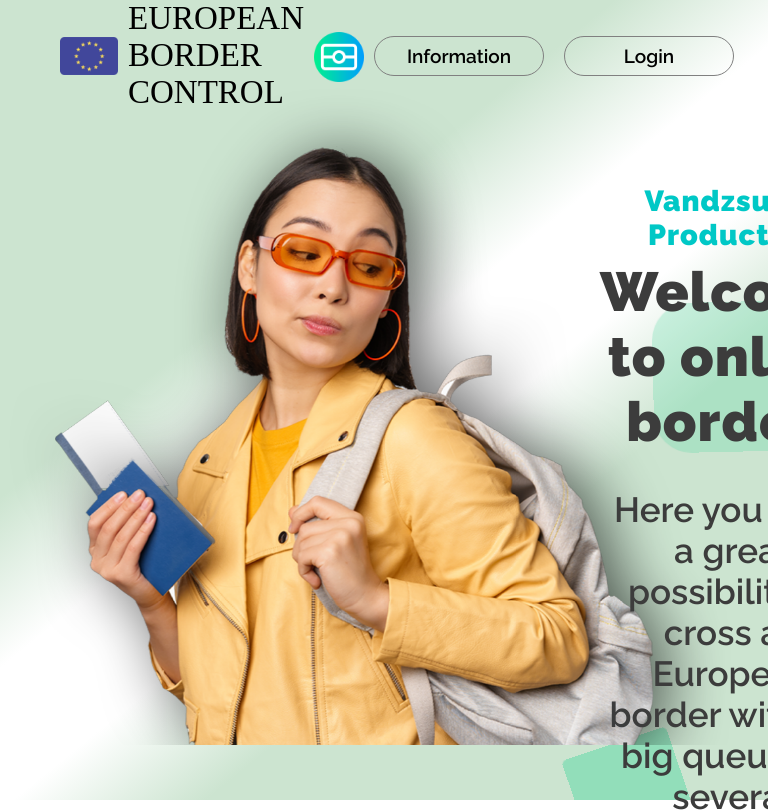
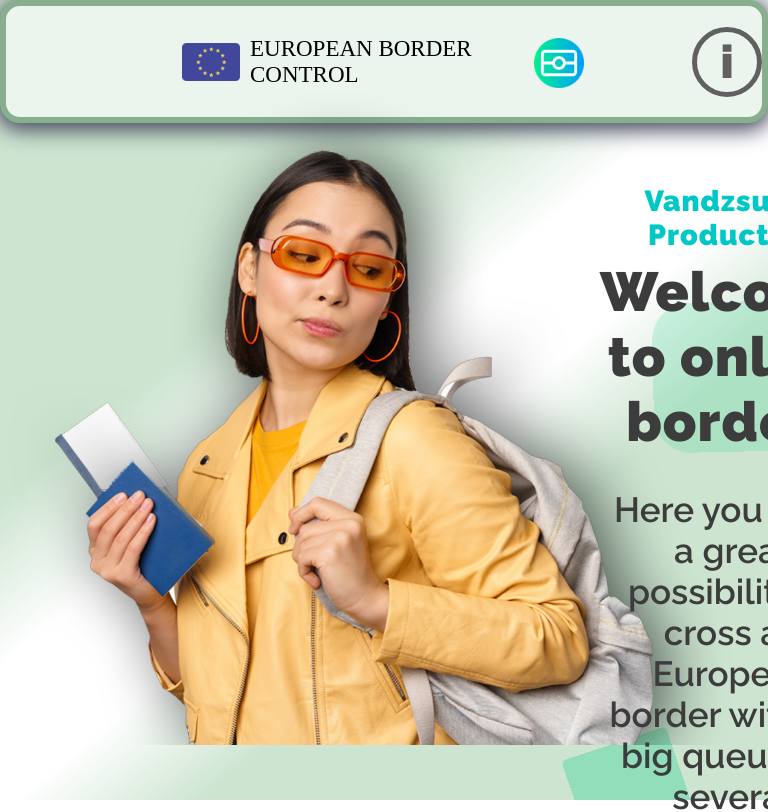
Before and after one commit to kiril-vandzsurak/european-online-border, a React (Create React App) app: page / in a window 768 px wide. Shown: the top 812 px of the page. Built offline with nearby package versions, Linux system fonts and the light colour scheme; a web font is replaced by a local one.

Commit message:
working on responsivness

```diff
--- a/src/components/WelcomePage/WelcomePage.css
+++ b/src/components/WelcomePage/WelcomePage.css
@@ -141,15 +141,6 @@
   justify-content: space-between;
 }
 
-.buttonAppearance {
-  height: 40px;
-  width: 170px;
-  border: 1px grey solid;
-  border-radius: 50px;
-  background-color: transparent;
-  margin-inline: 10px;
-}
-
 .buttonsRow {
   align-items: center;
   display: flex;
@@ -157,10 +148,27 @@
 }
 
 .buttonsRow button {
+  height: 40px;
+  width: 170px;
+  border: 1px grey solid;
+  border-radius: 50px;
+  background-color: transparent;
+  margin-inline: 10px;
+  font-family: "Raleway", sans-serif;
+  font-size: 19px;
+}
+
+/* .buttonAppearance {
+  height: 40px;
+  width: 170px;
+  border: 1px grey solid;
+  border-radius: 50px;
+  background-color: transparent;
+  margin-inline: 10px;
   font-family: "Raleway", sans-serif;
   font-size: 19px;
   cursor: pointer;
-}
+} */
 
 .rowBottom {
   display: flex;
@@ -217,6 +225,15 @@ p {
   animation-duration: 5s; */
 }
 
+.womanImg > img {
+  display: block;
+  width: 749px;
+  height: 657px;
+  margin-top: 3px;
+  position: relative;
+  z-index: 1;
+}
+
 /* @keyframes example {
   from {
     background: rgb(0, 241, 145);
@@ -246,3 +263,95 @@ p {
 
 /* background: rgb(0,241,145);
 background: linear-gradient(307deg, rgba(0,241,145,1) 27%, rgba(0,200,198,1) 75%); */
+
+.smallInfo {
+  border-radius: 50%;
+  margin-left: 20px;
+  border: 5px #606060 solid;
+  width: 70px;
+  height: 70px;
+  text-align: center;
+  background-color: transparent;
+  display: none;
+}
+
+.smallInfo span {
+  color: #606060;
+  font-size: 46px;
+  display: block;
+  font-family: "Raleway", sans-serif;
+  font-weight: 900;
+}
+
+/* Extra Small */
+@media only screen and (max-width: 576px) {
+}
+
+/* Small <-> Medium */
+@media only screen and (min-width: 576px) and (max-width: 768px) {
+}
+
+@media only screen and (min-width: 768px) and (max-width: 888px) {
+  .labelName {
+    font-size: 23px;
+  }
+}
+
+/* Medium <-> Large */
+@media only screen and (min-width: 768px) and (max-width: 992px) {
+  .buttonsRow {
+    display: none;
+  }
+  .containerWelcome {
+    justify-content: center;
+    border: 6px #87af8e solid;
+    border-radius: 20px;
+    background-color: #ecf4ee;
+    z-index: 1;
+    position: relative;
+    -webkit-box-shadow: 0px 4px 21px 3px rgba(66, 68, 90, 1);
+    -moz-box-shadow: 0px 4px 21px 3px rgba(66, 68, 90, 1);
+    box-shadow: 0px 4px 21px 3px rgba(66, 68, 90, 1);
+  }
+
+  .smallInfo {
+    display: block;
+    margin-left: 108px;
+  }
+
+  .rowDirection {
+    margin-left: 176px;
+  }
+}
+
+/* Large <-> Extra Large */
+@media only screen and (min-width: 992px) and (max-width: 1200px) {
+  .mainTextStyling {
+    right: 82px;
+  }
+  h5 {
+    font-size: 20px;
+  }
+  h2 {
+    font-size: 46px;
+  }
+  p {
+    font-size: 25px;
+  }
+
+  .womanImg > img {
+    height: 656px;
+    width: 713px;
+  }
+
+  .labelName {
+    width: 265px;
+  }
+}
+
+/* Extra Large */
+@media only screen and (min-width: 1200px) {
+  .labelName {
+    width: 399px;
+  }
+}
--- a/src/components/WelcomePage/WelcomePage.jsx
+++ b/src/components/WelcomePage/WelcomePage.jsx
@@ -44,25 +44,23 @@ const WelcomePage = () => {
                 alt="img"
               />
             </Col>
+            <Col>
+              <button className="smallInfo">
+                <span>i</span>
+              </button>
+            </Col>
           </Row>
           <Row className="buttonsRow">
-            <button className="buttonAppearance">Information</button>
-            <button className="buttonAppearance">Login</button>
+            <button>Information</button>
+            <button>Login</button>
           </Row>
         </Container>
       </div>
       <div>
         <Container>
           <Row className="rowBottom">
-            <Col>
+            <Col className="womanImg">
               <img
-                style={{
-                  display: "block",
-                  height: "660px",
-                  width: "749px",
-                  position: "relative",
-                  zIndex: "1",
-                }}
                 src={window.location.origin + "/welcome-lady1.png"}
                 alt="img"
               />
```
